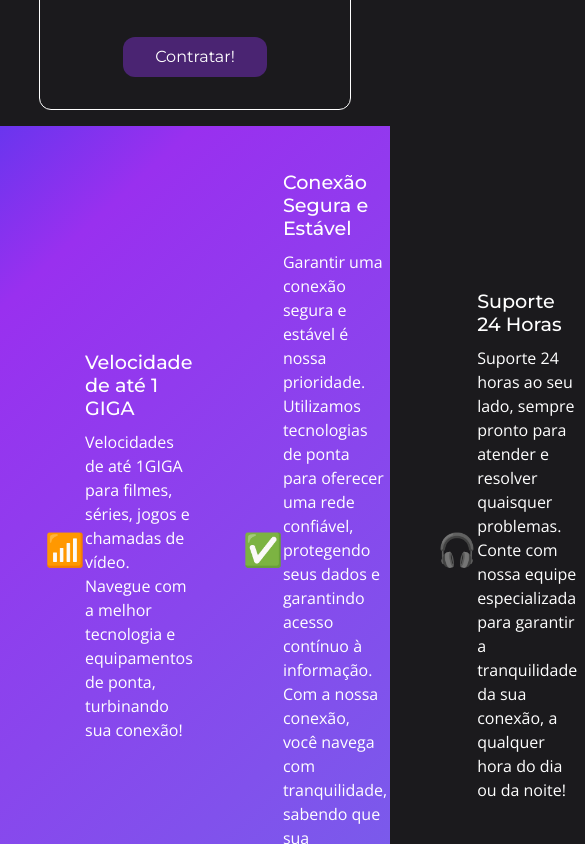
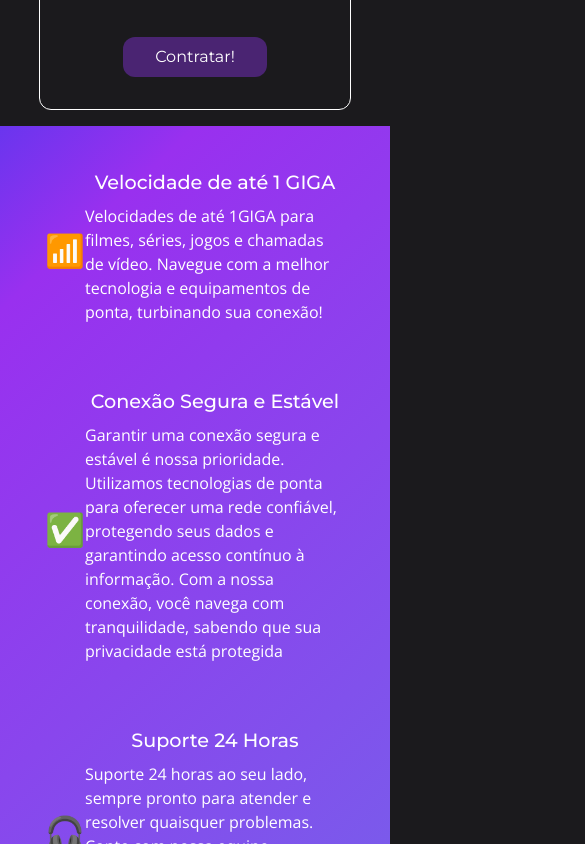
Before and after one commit to martinsalan2003/black-net, a React (Vite) app in the folder black-net/: page / in a window 390 px wide. Shown: the part 1540-2384 px from the top of the page, 585 px wide, since content can reach past the window. Built offline with nearby package versions, Linux system fonts and the light colour scheme.

Commit message:
novo teste mobile

```diff
--- a/black-net/src/styles/styles-components/Qualities.sass
+++ b/black-net/src/styles/styles-components/Qualities.sass
@@ -37,3 +37,8 @@
         font-size: 1rem
         color: $branco-clasico
         font-family: $font-paragrafos
+
+
+@media (max-width: 1024px)
+    .features
+        flex-direction: column
--- a/black-net/src/styles/styles-global/main.sass
+++ b/black-net/src/styles/styles-global/main.sass
@@ -2,6 +2,4 @@
 
 body
     background-color: #1b1a1d!important
-
-
-    overflow-x: hidden
+    overflow-x: hidden !important
```
